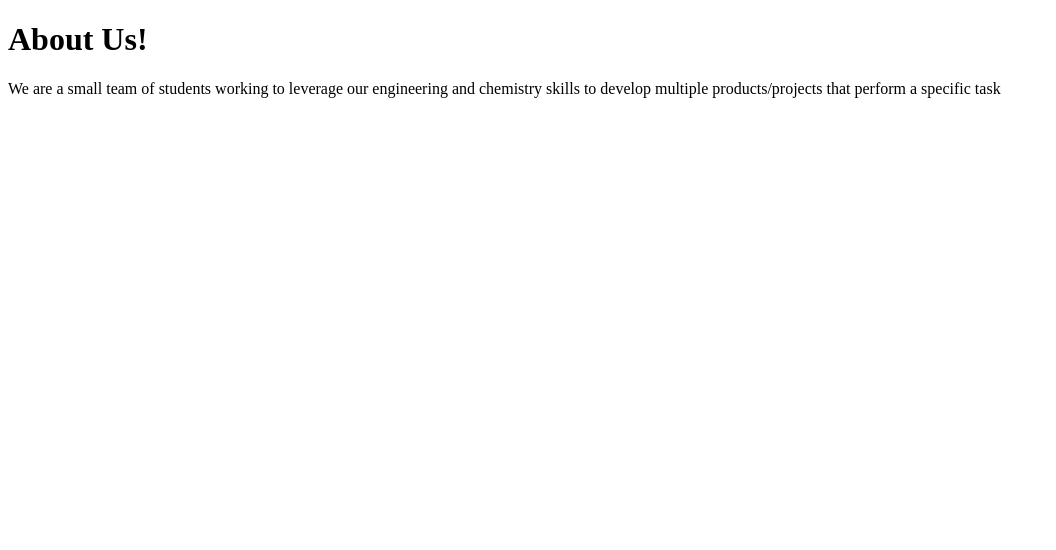
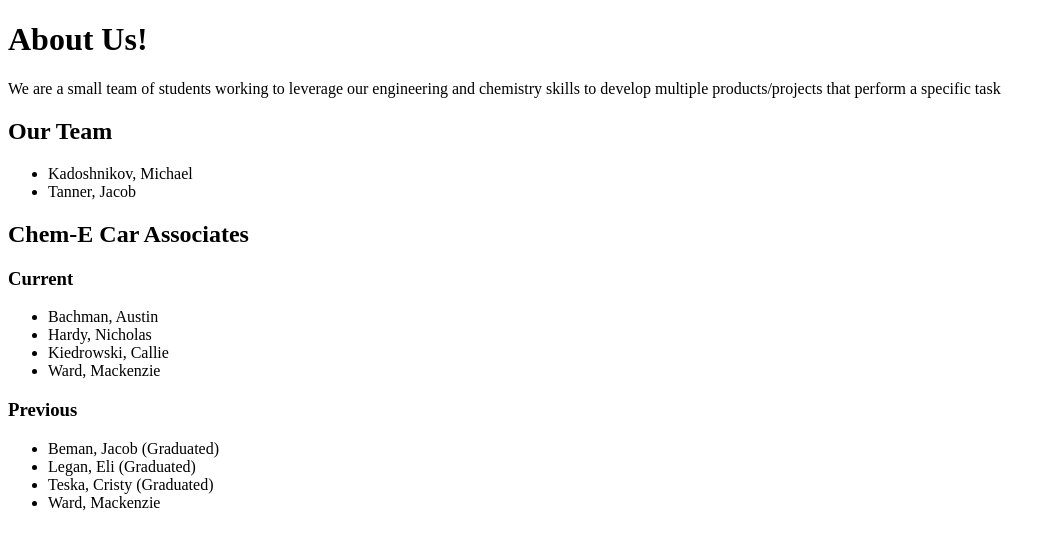
Before and after one commit to jtann5/HTMX, a Flask app: page /tab3 in a window 1280 px wide. Shown: the top 550 px of the page, without its empty margins (0-1056 px from the left). Run offline with Flask 3, Linux system fonts and the light colour scheme.

Commit message:
added chem-E car team info

```diff
--- a/static/css/index.css
+++ b/static/css/index.css
@@ -123,6 +123,7 @@ img {
 }
 
 #page img {
+    padding-left: 2%;
     width: 40%;
     height: auto;
 }
--- a/templates/html/tab2.html
+++ b/templates/html/tab2.html
@@ -8,12 +8,13 @@
 <body>
     <div id="page">
         <h1>Projects</h1>
-
+        <hr>
         <h2>Active Projects</h2>
         <div>
             <h3>Chem-E Car 2024</h3>
         </div>
 
+        <hr>
         <h2>Previous Projects</h2>
         <div>
             <h3>Chem-E Car 2023</h3>
@@ -31,6 +32,7 @@
             <h3>Rocket Pie 1.0</h3>
             <img src="../../static/images/rocketpie2.JPG">
         </div>
+        <hr>
     </div>
 </body>
 </html>
--- a/templates/html/tab3.html
+++ b/templates/html/tab3.html
@@ -9,6 +9,28 @@
         <h1>About Us!</h1>
 
         <p>We are a small team of students working to leverage our engineering and chemistry skills to develop multiple products/projects that perform a specific task</p>
+
+        <h2>Our Team</h2>
+        <ul>
+            <li>Kadoshnikov, Michael</li>
+            <li>Tanner, Jacob</li>
+        </ul>
+
+        <h2>Chem-E Car Associates</h2>
+        <h3>Current</h3>
+        <ul>
+            <li>Bachman, Austin</li>
+            <li>Hardy, Nicholas</li>
+            <li>Kiedrowski, Callie</li>
+            <li>Ward, Mackenzie</li>
+        </ul>
+        <h3>Previous</h3>
+        <ul>
+            <li>Beman, Jacob (Graduated)</li>
+            <li>Legan, Eli (Graduated)</li>
+            <li>Teska, Cristy (Graduated)</li>
+            <li>Ward, Mackenzie</li>
+        </ul>
     </div>
 </body>
 </html>
--- a/templates/index.html
+++ b/templates/index.html
@@ -12,14 +12,14 @@
         <img src="{{ url_for('static', filename='images/shorterBanner.png') }}">
     </div>
     <div id="container">
+        <hr>
         <div id="tabs" hx-target="#tab-contents" role="tablist" _="on htmx:afterOnLoad set @aria-selected of <[aria-selected=true]/> to false tell the target take .selected set @aria-selected to true">
             <button role="tab" aria-controls="tab-content" aria-selected="true" hx-get="/tab1" hx-trigger="click">Home</button>
             <button role="tab" aria-controls="tab-content" aria-selected="false" hx-get="/tab2" hx-trigger="click">Projects</button>
             <button role="tab" aria-controls="tab-content" aria-selected="false" hx-get="/tab3" hx-trigger="click">About</button>
         </div>
-
+        <hr>
         <div id="tab-contents" role="tabpanel" hx-get="/tab1" hx-trigger="load"></div>
-
         <script>
             document.addEventListener('DOMContentLoaded', function() {
                 const tabs = document.querySelectorAll('[role="tab"]');
```
